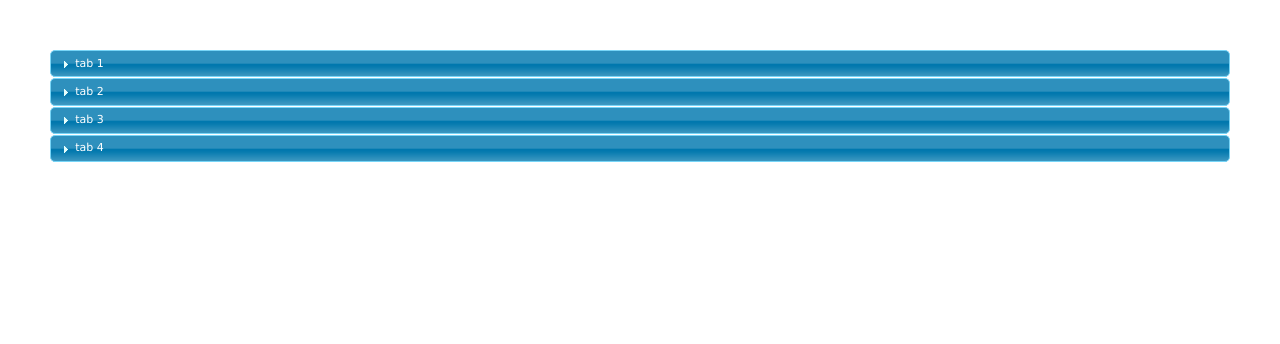
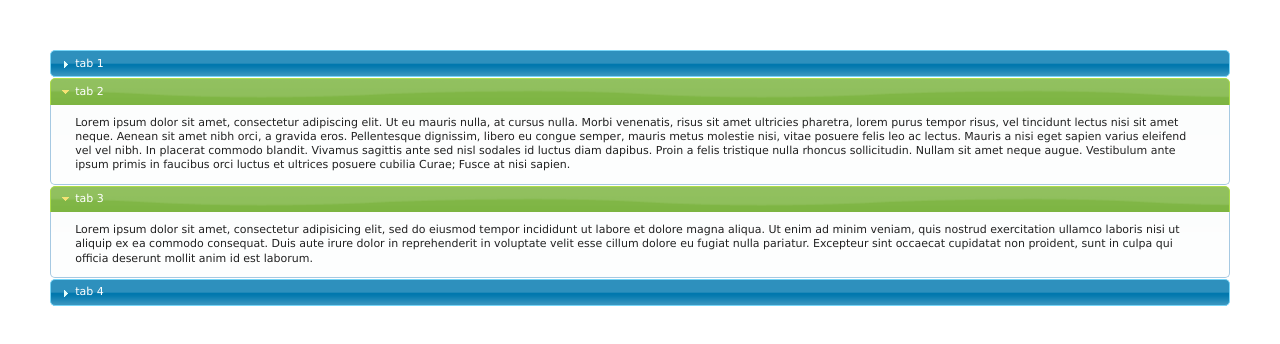
Before and after one commit to erpframework/jquery-multi-open-accordion, a plain HTML site: page index.html in a window 1280 px wide. Drawn offline with Linux system fonts and the light colour scheme.

Commit message:
adding active option

```diff
--- a/index.html
+++ b/index.html
@@ -33,7 +33,7 @@
 	</div>
 	<script type="text/javascript">
 		$(function(){
-			$('#multiOpenAccordion').multiAccordion();
+			$('#multiOpenAccordion').multiAccordion({active: [1, 2]});
 		});
 	</script>
 </body>
--- a/jquery.multi-open-accordion.js
+++ b/jquery.multi-open-accordion.js
@@ -11,6 +11,7 @@
  		multiAccordion: function(options) {
 			// TODO: no defaults yet
 			var defaults = {
+				active: 0
 			}
 			var options =  $.extend(defaults, options);
     		return this.each(function() {
@@ -18,29 +19,25 @@
 				var $h3 = $this.children('h3');
 				var $div = $this.children('div');
 				$this.addClass('ui-accordion ui-widget ui-helper-reset ui-accordion-icons');
-				$h3.each(function(){
-					$(this).addClass('ui-accordion-header ui-helper-reset ui-state-default ui-corner-all').prepend('<span class="ui-icon ui-icon-triangle-1-e"></span>')
+				$h3.each(function(index){
+					var $this = $(this);
+					$this.addClass('ui-accordion-header ui-helper-reset ui-state-default ui-corner-all').prepend('<span class="ui-icon ui-icon-triangle-1-e"></span>');
+					if(isActive(index)) {
+						showTab($this)
+					} else {
+						hideTab($this)
+					}
 				});
-				$this.children('div').each(function(){
-					$(this).addClass('ui-accordion-content ui-helper-reset ui-widget-content ui-corner-bottom');
+				$this.children('div').each(function(index){
+					var $this = $(this);
+					$this.addClass('ui-accordion-content ui-helper-reset ui-widget-content ui-corner-bottom');
 				});
 				$h3.click(function(){
 					var $this = $(this);
-					var $span = $this.children('span.ui-icon');
-					var $div = $this.next();
-
 					if ($this.hasClass('ui-state-default')) {
-						$this.removeClass('ui-state-default ui-corner-all').addClass('ui-state-active ui-corner-top');
-						$span.removeClass('ui-icon-triangle-1-e').addClass('ui-icon-triangle-1-s');
-						$div.slideDown('fast', function(){
-							$div.addClass('ui-accordion-content-active');
-						});
+						showTab($this);
 					} else {
-						$this.removeClass('ui-state-active ui-corner-top').addClass('ui-state-default ui-corner-all');
-						$span.removeClass('ui-icon-triangle-1-s').addClass('ui-icon-triangle-1-e');
-						$div.slideUp('fast', function(){
-							$div.removeClass('ui-accordion-content-active');
-						});
+						hideTab($this);
 					}
 				});
 				$h3.hover(
@@ -51,6 +48,43 @@
 					}
 				);
     		});
+
+			function showTab($this) {
+				var $span = $this.children('span.ui-icon');
+				var $div = $this.next();
+				$this.removeClass('ui-state-default ui-corner-all').addClass('ui-state-active ui-corner-top');
+				$span.removeClass('ui-icon-triangle-1-e').addClass('ui-icon-triangle-1-s');
+				$div.slideDown('fast', function(){
+					$div.addClass('ui-accordion-content-active');
+				});
+			}
+
+			function hideTab($this) {
+				var $span = $this.children('span.ui-icon');
+				var $div = $this.next();
+				$this.removeClass('ui-state-active ui-corner-top').addClass('ui-state-default ui-corner-all');
+				$span.removeClass('ui-icon-triangle-1-s').addClass('ui-icon-triangle-1-e');
+				$div.slideUp('fast', function(){
+					$div.removeClass('ui-accordion-content-active');
+				});
+			}
+
+			function isActive(num) {
+				// if array
+				if(typeof options.active == "boolean" && !options.active) {
+					return false;
+				} else {
+					if(options.active.length != undefined) {
+						for (var i = 0; i < options.active.length ; i++) {
+							if(options.active[i] == num)
+								return true;
+						}
+					} else {
+						return options.active == num;
+					}
+				}
+				return false;
+			}
     	}
 	});
 })(jQuery);
```
